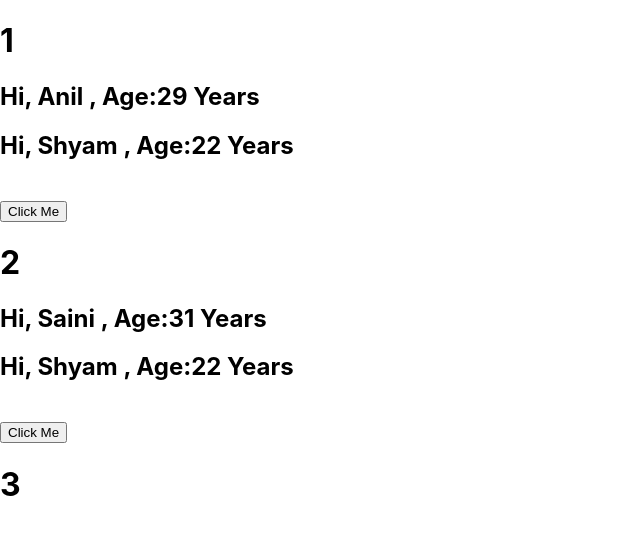
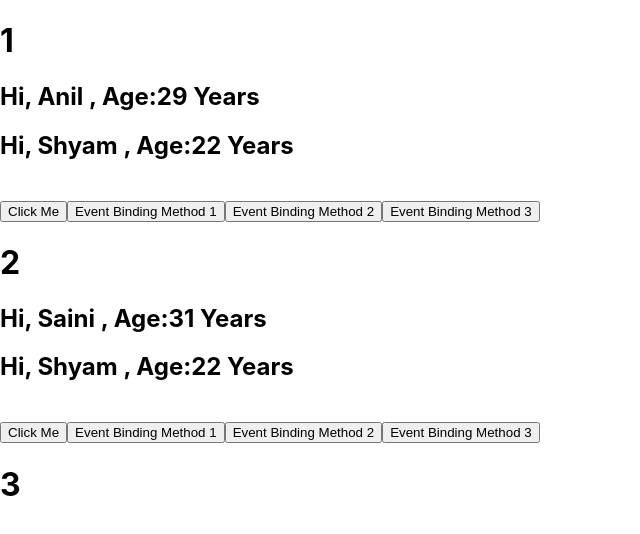
Before and after one commit to AnilSaini341/React_2022, a React (Create React App) app: page / in a window 1280 px wide. Shown: the top 534 px of the page, without its empty margins (0-640 px from the left). Built offline with nearby package versions, Linux system fonts and the light colour scheme.

Commit message:
Event Handling and Event Binding

```diff
--- a/src/Components/Person.js
+++ b/src/Components/Person.js
@@ -9,6 +9,7 @@ class Person extends Component {
             name:"Shyam",
             age:"22"
         };
+        this.ButtonclickHandler3=this.ButtonclickHandler3.bind(this);
     }
     nameChangeHandler(){
         //alert();
@@ -20,6 +21,18 @@ class Person extends Component {
             console.log(this.state);
         });
     }
+    ButtonclickHandler=()=>{
+        alert("Hello 1");
+        console.log(this);
+    }
+    ButtonclickHandler2(){
+        alert("Hello 2");
+        console.log(this.props);
+    }
+    ButtonclickHandler3(){
+        alert("Hello 3");
+        console.log(this.props);
+    }
     render(){
         console.log(this.props);
         return(
@@ -29,6 +42,9 @@ class Person extends Component {
             {/* <Man /> */}
             <br></br>
             <button onClick={()=>this.nameChangeHandler()}>Click Me</button>
+            <button onClick={this.ButtonclickHandler} > Event Binding Method 1</button>
+            <button onClick={this.ButtonclickHandler2.bind(this)} > Event Binding Method 2</button>
+            <button onClick={this.ButtonclickHandler3} > Event Binding Method 3</button>
             </div>
         )
     }
```
